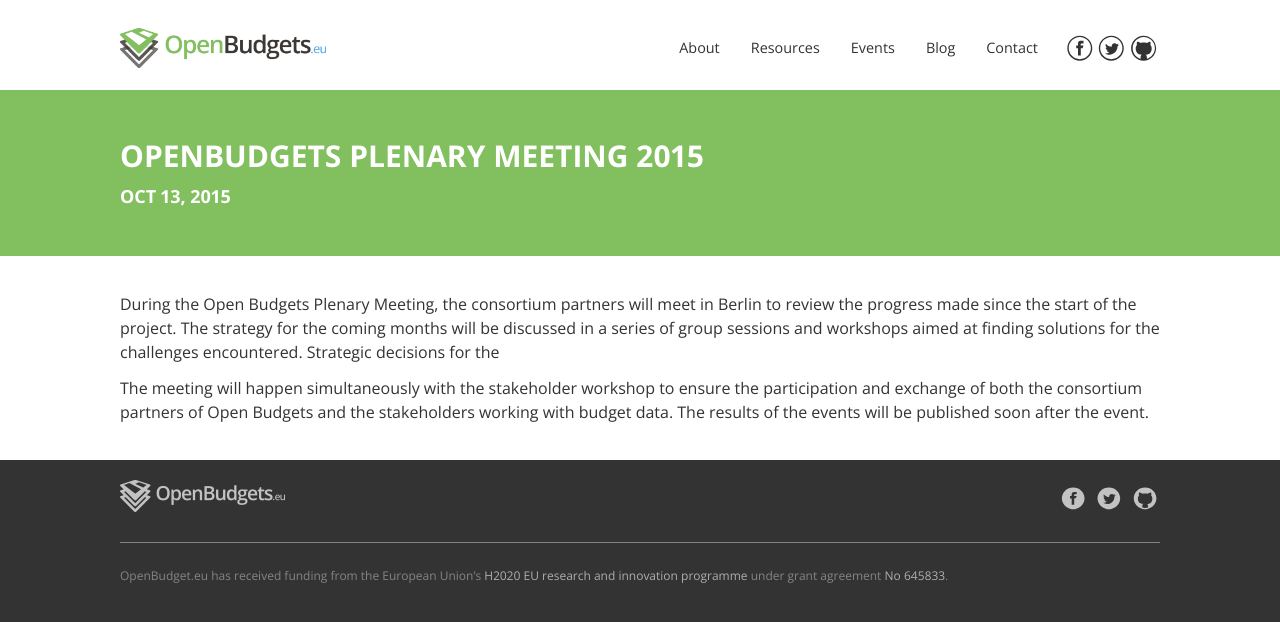
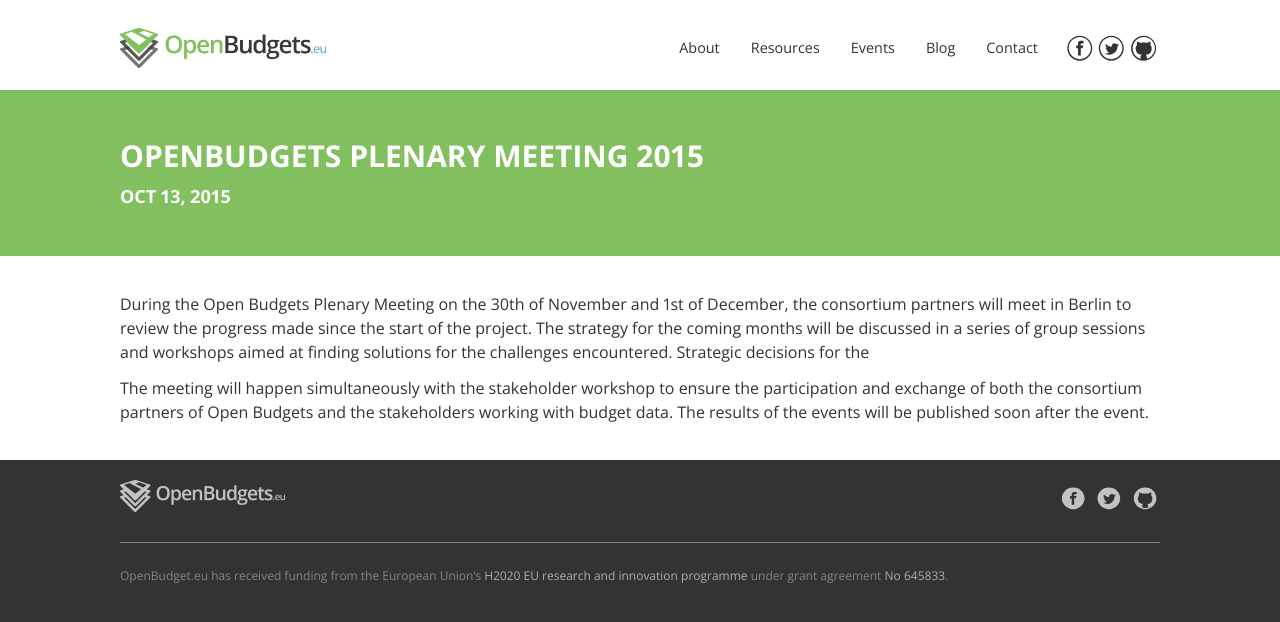
Before and after one commit to openbudgets/openbudgets.github.io, a Jekyll site: the page built from _posts/2015-10-13-plenary-meeting-2015.md, in a window 1280 px wide. Shown: the top 622 px of the page. Built offline with Jekyll 4.4.1, drawn with Linux system fonts in a browser that asks for light colours; nearby versions of some CDN libraries.

```diff
--- a/_posts/2015-10-13-plenary-meeting-2015.md
+++ b/_posts/2015-10-13-plenary-meeting-2015.md
@@ -4,6 +4,6 @@ title:  "OpenBudgets Plenary Meeting 2015"
 date:   2015-10-13
 categories: events
 ---
-During the Open Budgets Plenary Meeting, the consortium partners will meet in Berlin to review the progress made since the start of the project. The strategy for the coming months will be discussed in a series of group sessions and workshops aimed at finding solutions for the challenges encountered. Strategic decisions for the
+During the Open Budgets Plenary Meeting on the 30th of November and 1st of December, the consortium partners will meet in Berlin to review the progress made since the start of the project. The strategy for the coming months will be discussed in a series of group sessions and workshops aimed at finding solutions for the challenges encountered. Strategic decisions for the
 
 The meeting will happen simultaneously with the stakeholder workshop to ensure the participation and exchange of both the consortium partners of Open Budgets and the stakeholders working with budget data. The results of the events will be published soon after the event.
```
Also changed, not shown: about/deliverables.md (+1 -1 lines), 1 other file.
